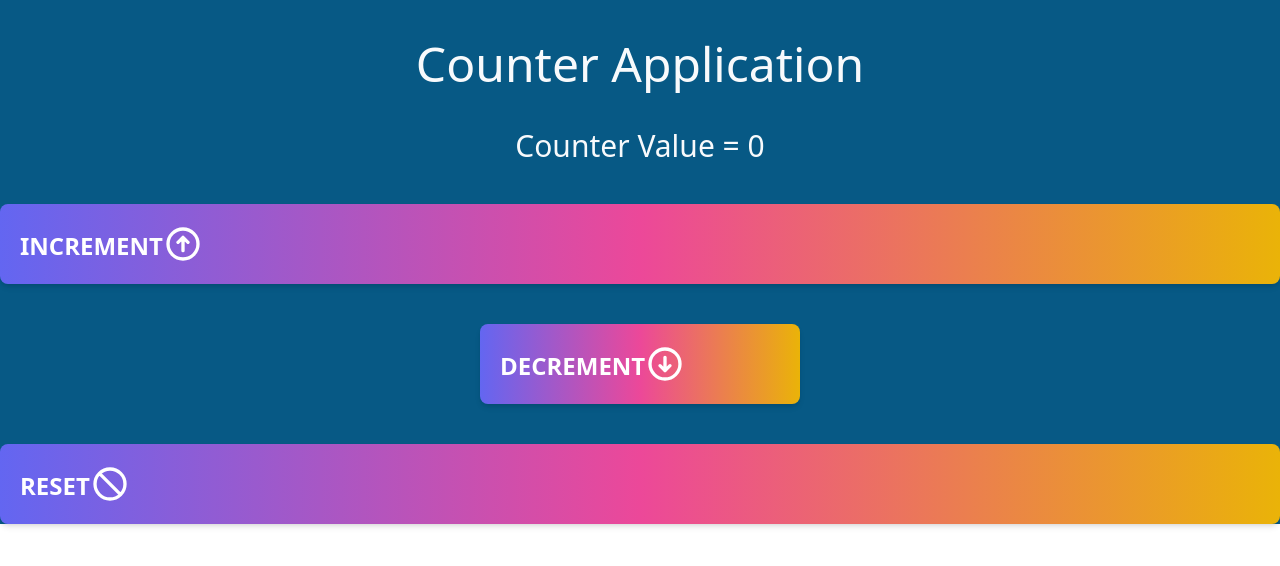
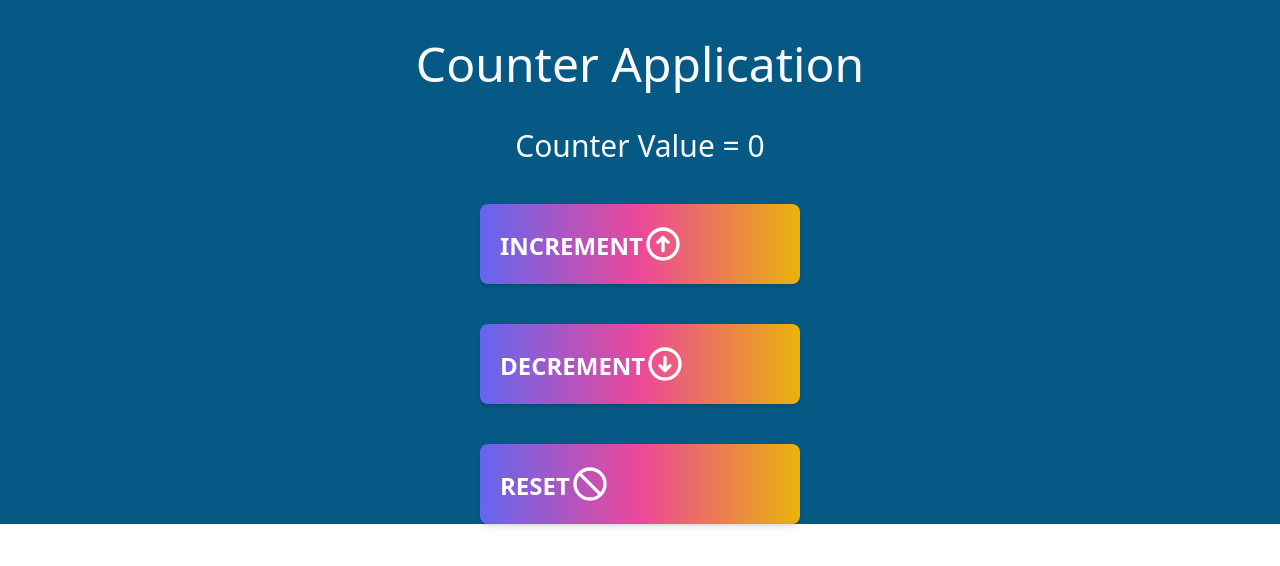
Before and after one commit to chandanbsd/simple-counter-reactjs-hooks, a React (Create React App) app: page / in a window 1280 px wide. Shown: the top 566 px of the page. Built offline with nearby package versions, Linux system fonts and the light colour scheme.

Commit message:
Bug Fix: #1

```diff
--- a/src/App.js
+++ b/src/App.js
@@ -11,7 +11,7 @@ const App = () => {
         Counter Value = {counter}
       </h3>
       <button
-        className="flex w-64 w-full bg-gradient-to-r from-indigo-500 via-pink-500 to-yellow-500 hover:from-indigo-600 hover:via-pink-600 hover:to-red-600 focus:outline-none text-white text-2xl uppercase font-bold shadow-md rounded-lg mx-auto p-5 m-10"
+        className="flex w-64 max-w-xs w-full bg-gradient-to-r from-indigo-500 via-pink-500 to-yellow-500 hover:from-indigo-600 hover:via-pink-600 hover:to-red-600 focus:outline-none text-white text-2xl uppercase font-bold shadow-md rounded-lg mx-auto p-5 m-10"
         onClick={() => setCounter(counter + 1)}
       >
         <div className="col-span-1 pt-1.5"> Increment </div>
@@ -55,7 +55,7 @@ const App = () => {
         </div>
       </button>
       <button
-        className="flex w-64  w-full bg-gradient-to-r from-indigo-500 via-pink-500 to-yellow-500 hover:from-indigo-600 hover:via-pink-600 hover:to-red-600 focus:outline-none text-white text-2xl uppercase font-bold shadow-md rounded-lg mx-auto p-5 mt-10"
+        className="flex w-64 max-w-xs  w-full bg-gradient-to-r from-indigo-500 via-pink-500 to-yellow-500 hover:from-indigo-600 hover:via-pink-600 hover:to-red-600 focus:outline-none text-white text-2xl uppercase font-bold shadow-md rounded-lg mx-auto p-5 mt-10"
         onClick={() => setCounter(0)}
       >
         <div className="col-span-1 pt-1.5"> Reset </div>
```
